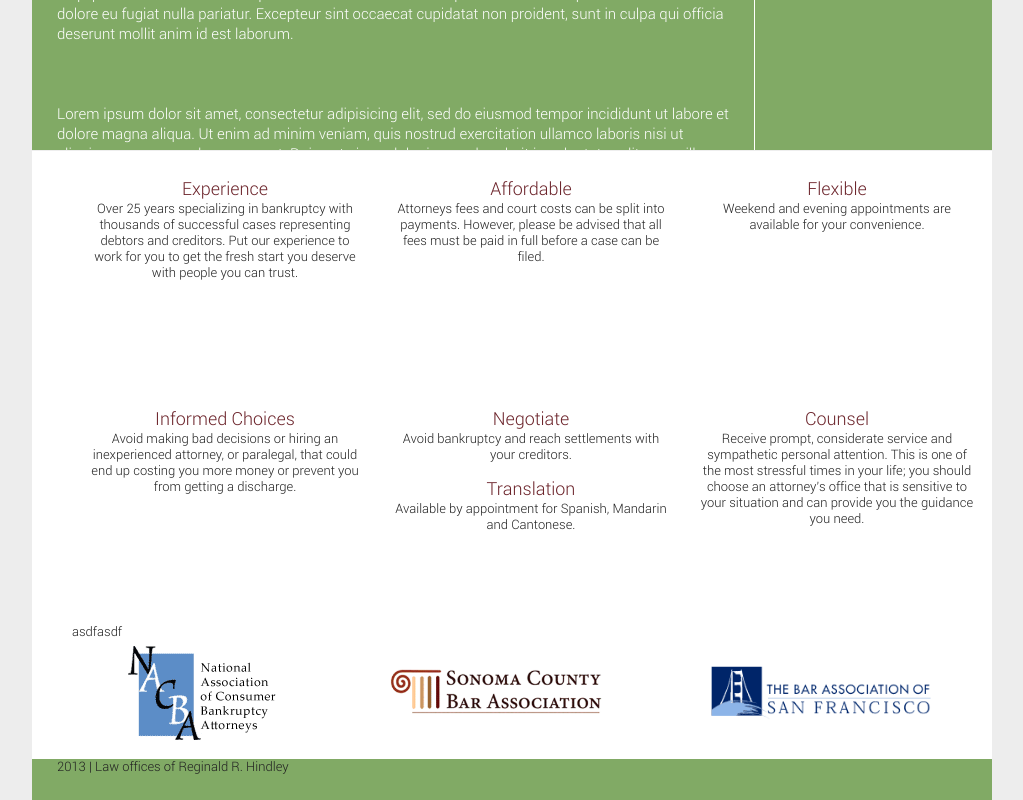
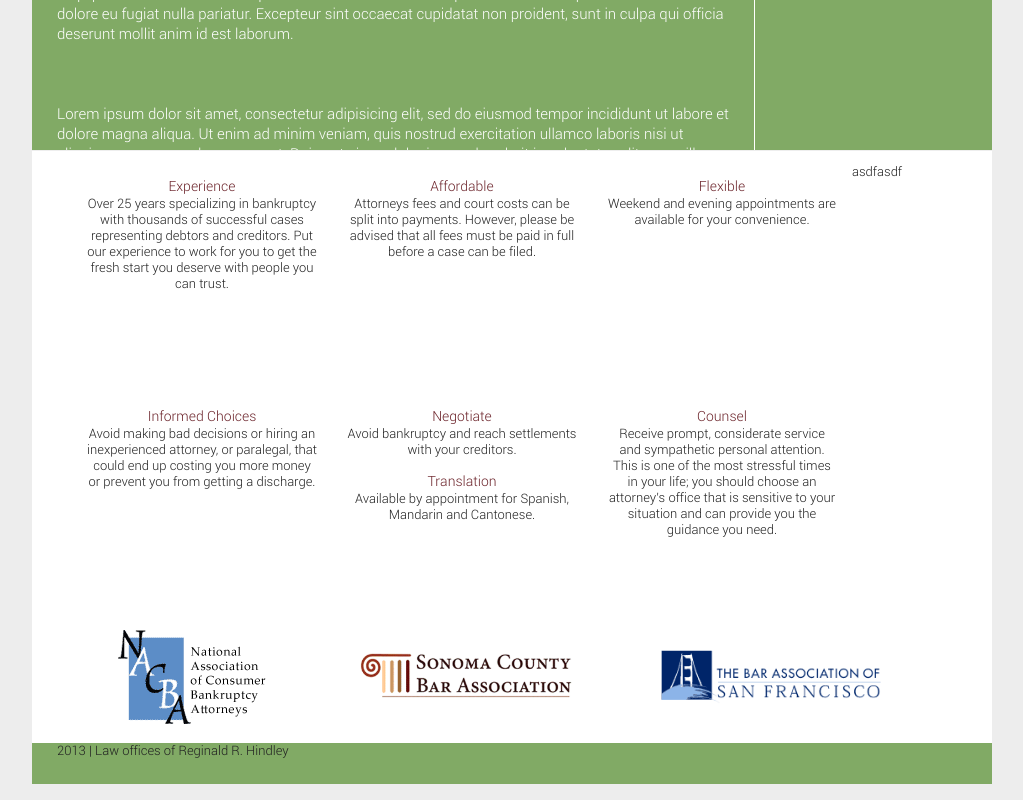
Before and after one commit to grorem/hindley_prototype, a plain HTML site: page index.html in a window 1280 px wide. Shown: the part 935-1735 px from the top of the page, without its empty margins (128-1151 px from the left). Drawn offline with nearby package versions, Linux system fonts and the light colour scheme.

Commit message:
changed call font

```diff
--- a/main.css
+++ b/main.css
@@ -45,7 +45,7 @@ call{
 
 call2{
 	color: #6c242b;
-	font-size:18px;
+	font-size:14px;
 
 	}
 
@@ -280,7 +280,7 @@ background:url('img/header.png') no-repeat;
 
 
 .reasons li{
-	width:30%;
+	width:25%;
 	float:left;
 	list-style:none;
 	height:200px;
@@ -295,7 +295,8 @@ background:url('img/header.png') no-repeat;
 	}
 
 #footer img{
-	margin:0 50px;
+
+	margin:0 40px;
 	max-width:220px;
 	}
 
```
